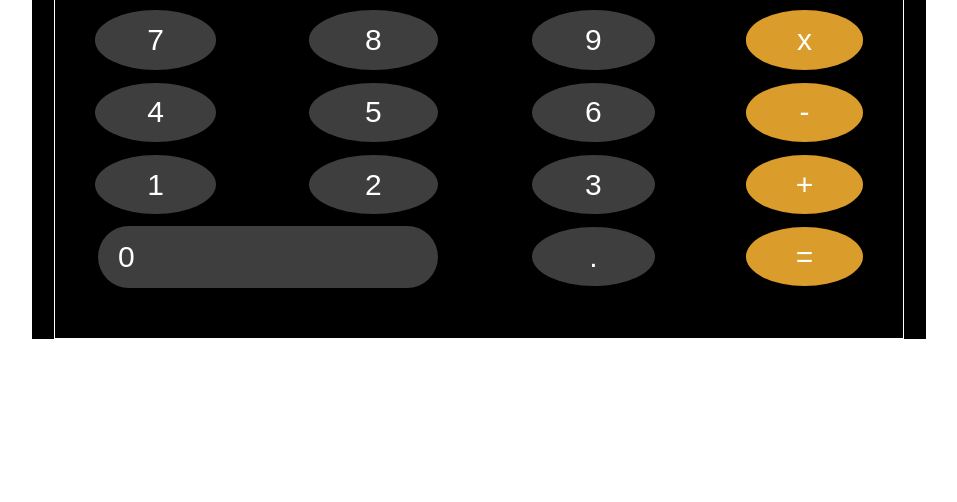
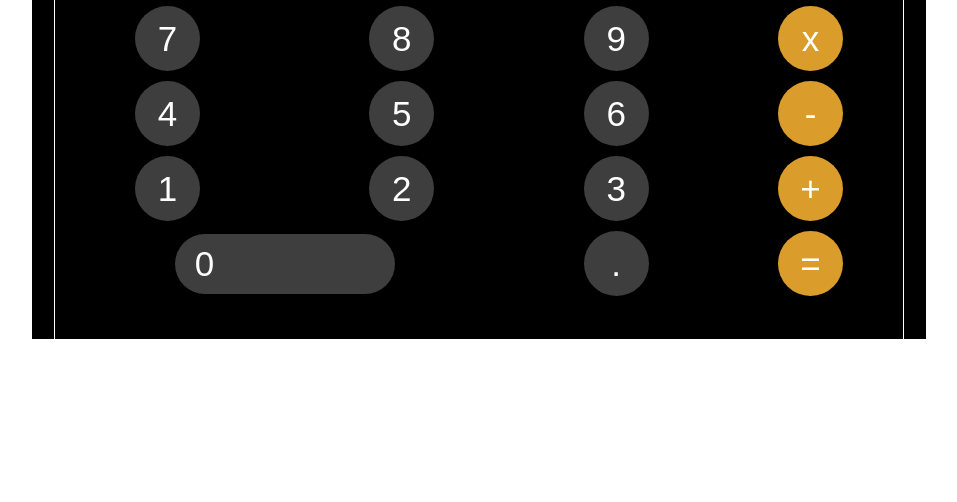
Before and after one commit to jmlow-hub/Calculator, a plain HTML site: page index.html in a window 1280 px wide. Shown: the part 302-804 px from the top of the page, without its empty margins (163-1120 px from the left). Drawn offline with Linux system fonts and the light colour scheme.

Commit message:
@media queries added to adjust button sizing

```diff
--- a/styles/_keypad.scss
+++ b/styles/_keypad.scss
@@ -39,10 +39,10 @@
   }
 
   button {
-    width: 60%;
-    height: 95%;
+    width: 45px;
+    height: 45px;
     border-radius: 50%;
-    font-size: 150%;
+    font-size: 120%;
     border: none;
     cursor: pointer;
 
@@ -59,9 +59,44 @@
 }
 
 #zero {
-  width: 80%;
-  height: 100%;
+  width: 120px;
+  height: 40px;
   border-radius: 40px;
   text-align: left;
   padding-left: 20px;
 }
+
+
+
+
+@media screen and (min-width: 470px) {
+  .calculator__keys {
+    button {
+    height: 60px;
+    width: 60px;
+    font-size: 175%;
+    }
+
+    #zero {
+      width: 140px;
+      height: 60px;
+
+    }
+  }
+}
+
+@media screen and (min-width: 768px) {
+  .calculator__keys {
+    button {
+      width: 65px;
+      height: 65px;
+    }
+
+    #zero {
+      width: 220px;
+      height: 60px;
+
+    }
+
+  }
+  }
```
Also changed, not shown: styles/_calculator.scss (line endings or trailing spaces), styles/_keypad.css, styles/styles.css.
